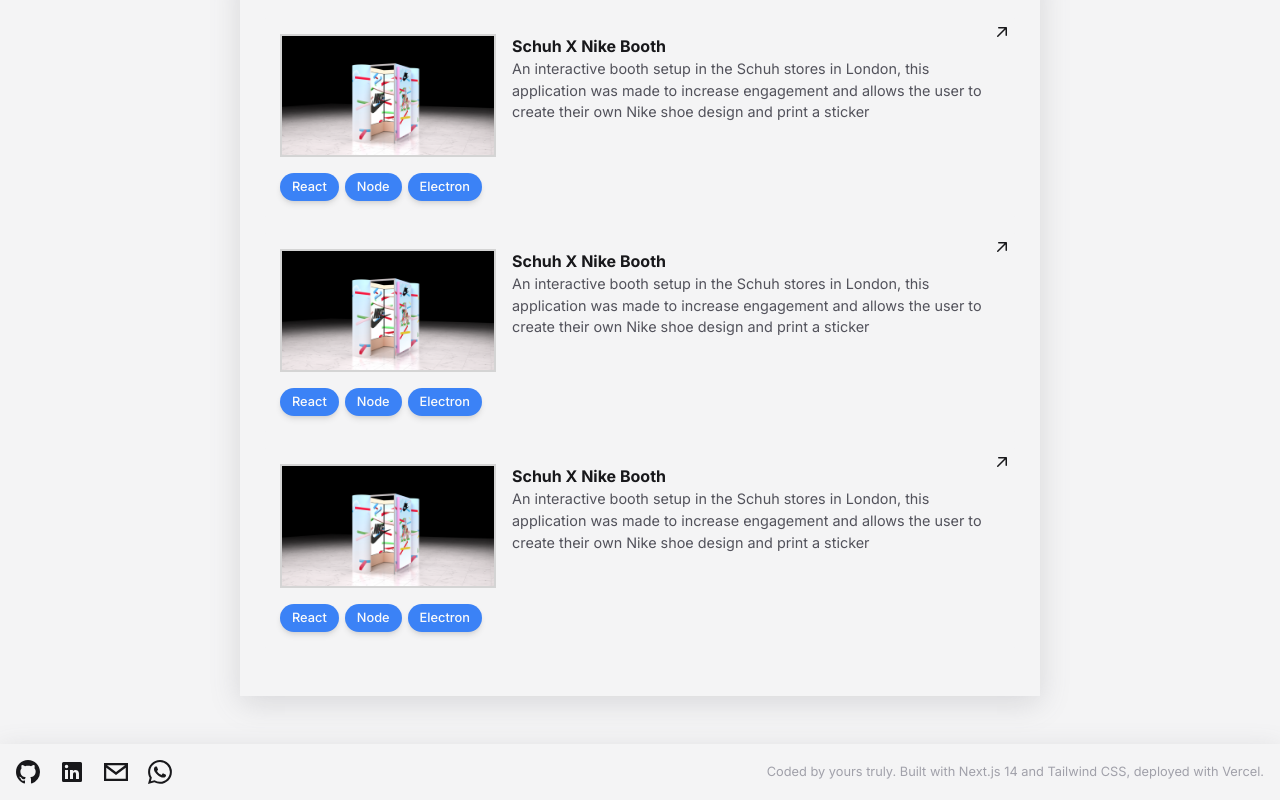
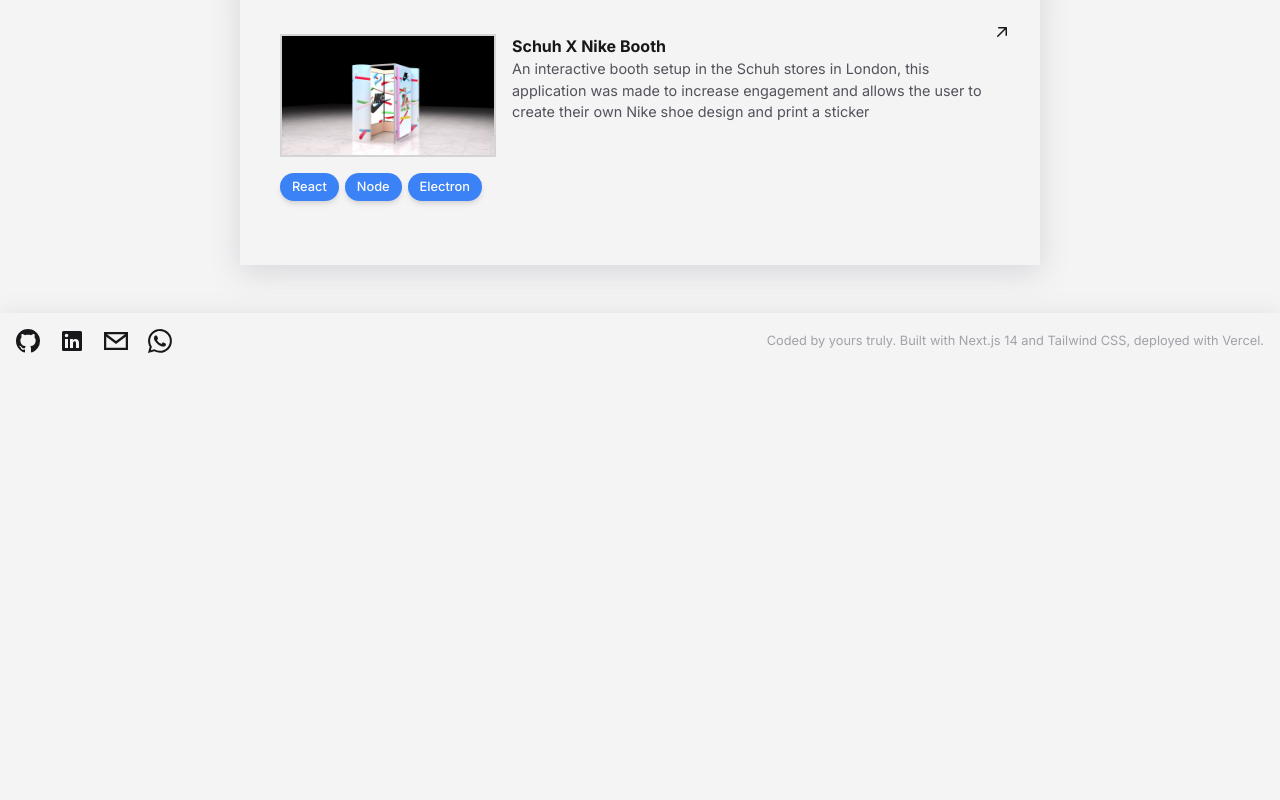
Before and after one commit to atTommy98/portfolio-website, a Next.js app: page / in a window 1280 px wide. Shown: the part 1189-1989 px from the top of the page. After the commit the page ends 1558 px from the top, so only its background shows below. Built offline with nearby package versions, Linux system fonts and the light colour scheme; no server answers.

Commit message:
Removed duplicate projects

```diff
--- a/src/data.js
+++ b/src/data.js
@@ -31,44 +31,23 @@
     link: "https://www.gravit8.co/portfolio/schuh/",
     colour: "#a7bed3",
   },
-  {
-    id: 2,
-    title: "Schuh X Nike Booth",
-    content: `An interactive booth setup in the Schuh stores in London, this application was made to increase engagement and allows the user to create their own Nike shoe design and print a sticker`,
-    tags: ["React", "Node", "Electron"],
-    image: SCHUHXNIKE,
-    link: "https://www.gravit8.co/portfolio/schuh/",
-    colour: "#a7bed3",
-  },
-  {
-    id: 3,
-    title: "Schuh X Nike Booth",
-    content: `An interactive booth setup in the Schuh stores in London, this application was made to increase engagement and allows the user to create their own Nike shoe design and print a sticker`,
-    tags: ["React", "Node", "Electron"],
-    image: SCHUHXNIKE,
-    link: "https://www.gravit8.co/portfolio/schuh/",
-    colour: "#a7bed3",
-  },
   // {
   //   id: 2,
-  //   title: "",
-  //   subtitle: "",
-  //   content: ``,
-  //   colour: "#ffcaaf",
+  //   title: "Schuh X Nike Booth",
+  //   content: `An interactive booth setup in the Schuh stores in London, this application was made to increase engagement and allows the user to create their own Nike shoe design and print a sticker`,
+  //   tags: ["React", "Node", "Electron"],
+  //   image: SCHUHXNIKE,
+  //   link: "https://www.gravit8.co/portfolio/schuh/",
+  //   colour: "#a7bed3",
   // },
   // {
   //   id: 3,
-  //   title: "",
-  //   subtitle: "",
-  //   content: ``,
-  //   colour: "#c6e2e9",
-  // },
-  // {
-  //   id: 4,
-  //   title: "",
-  //   subtitle: "",
-  //   content: ``,
-  //   colour: "#dabdfe",
+  //   title: "Schuh X Nike Booth",
+  //   content: `An interactive booth setup in the Schuh stores in London, this application was made to increase engagement and allows the user to create their own Nike shoe design and print a sticker`,
+  //   tags: ["React", "Node", "Electron"],
+  //   image: SCHUHXNIKE,
+  //   link: "https://www.gravit8.co/portfolio/schuh/",
+  //   colour: "#a7bed3",
   // },
 ];
 
```
